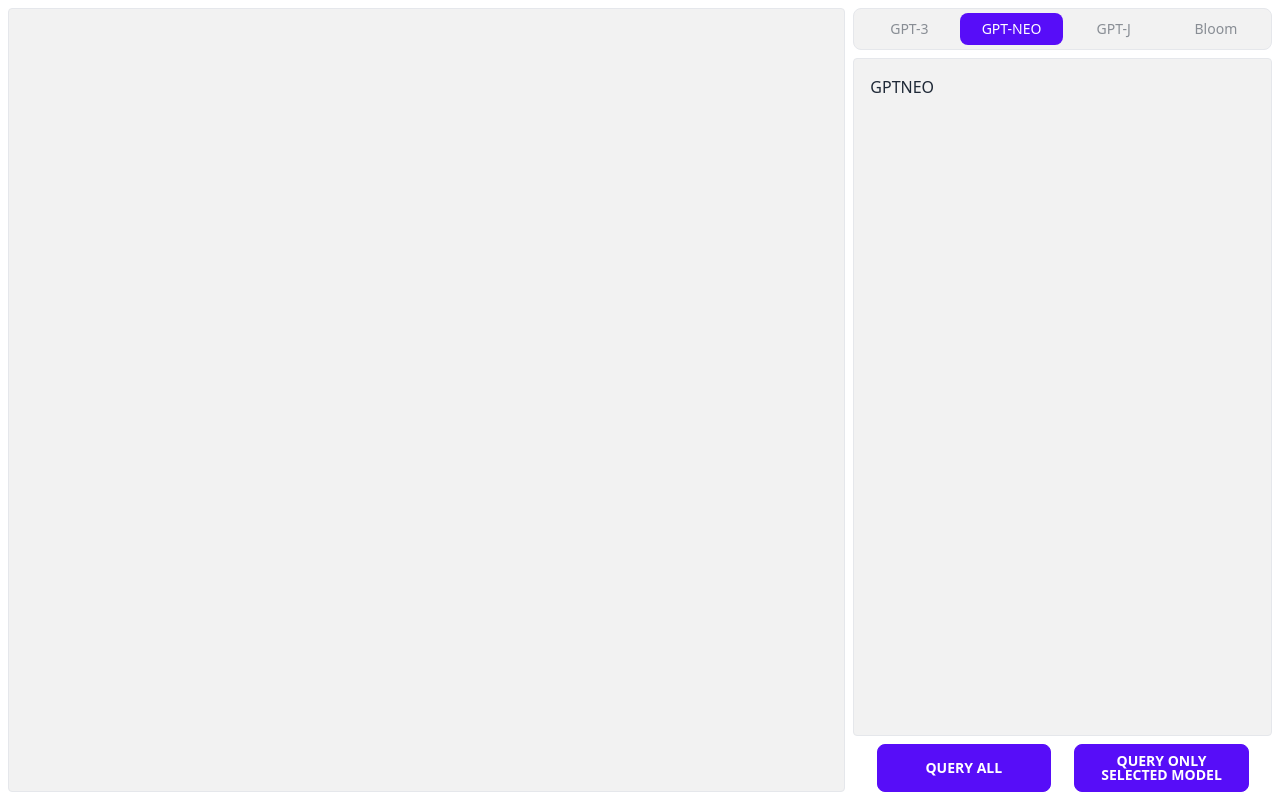
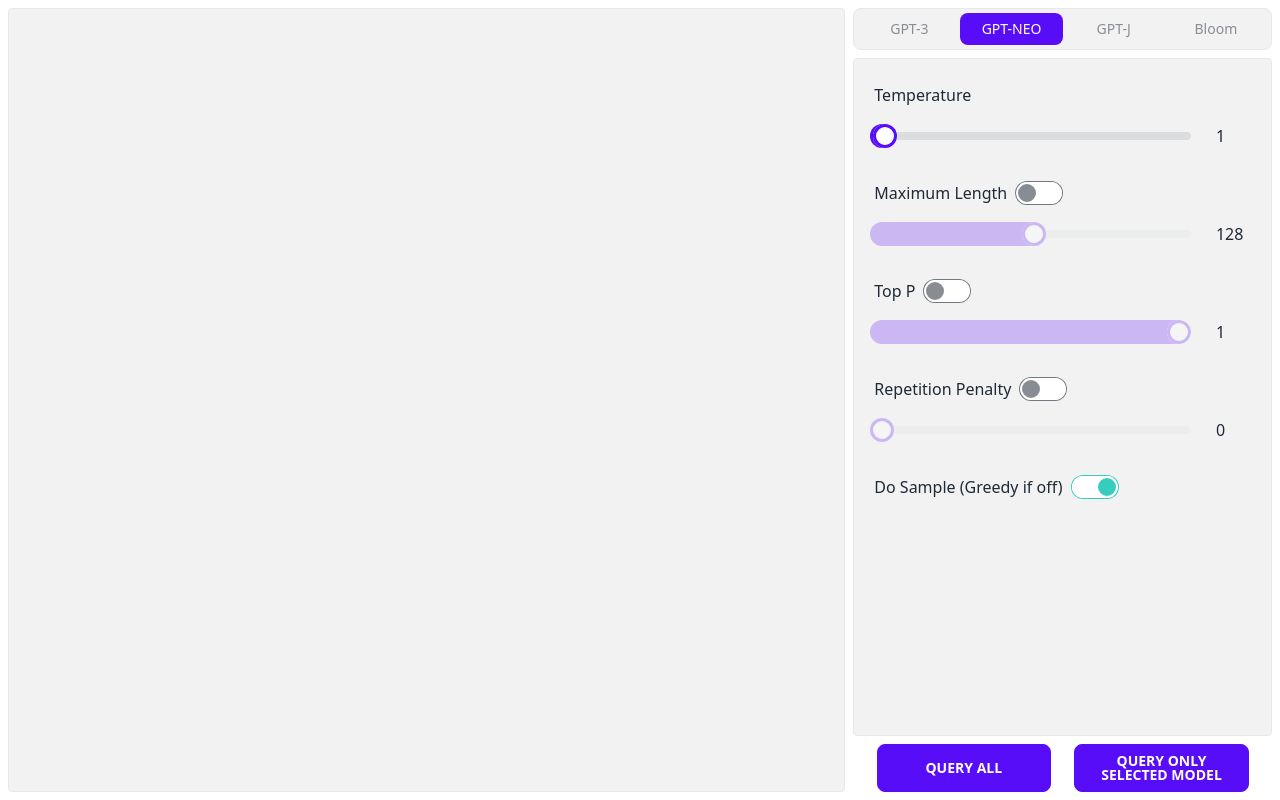
Before and after one commit to noahsmiths/ai-playground, a React (Vite) app: page / in a window 1280 px wide. Both pictures are taken after a click on the link "GPT-NEO". Built offline with nearby package versions, Linux system fonts and the light colour scheme.

Commit message:
created gptneo settings

```diff
--- a/src/modelSettingsPages/GPTJ.jsx
+++ b/src/modelSettingsPages/GPTJ.jsx
@@ -1,8 +1,17 @@
 import { useState } from 'react';
 
 const GPTJ = () => {
+    const [temperature, setTemperature] = useState(0.7);
+
     return (
-        <div>gptj</div>
+        <>
+            <label className="label" htmlFor="gpt3-temp">
+                <span className="label-text-lg pt-4">Temperature</span>
+            </label>
+            <div className="flex flex-row items-center gap-4">
+                <input type="range" min="0" max="1" value={temperature} className="range range-primary w-5/6" step="0.01" id="gpt3-temp" onChange={(e) => { setTemperature(+e.target.value); }}/><span className="input w-max h-min p-2 bg-base-200">{temperature}</span>
+            </div>
+        </>
     )
 }
 
--- a/src/modelSettingsPages/GPTNEO.jsx
+++ b/src/modelSettingsPages/GPTNEO.jsx
@@ -1,8 +1,57 @@
 import { useState } from 'react';
 
 const GPTNEO = () => {
+    const [temperature, setTemperature] = useState(1);
+    const [maxLengthEnabled, setMaxLengthEnabled] = useState(false);
+    const [maxLength, setMaxLength] = useState(128);
+    const [topPEnabled, setTopPEnabled] = useState(false);
+    const [topP, setTopP] = useState(1);
+    const [repetitionPenaltyEnabled, setRepetitionPenaltyEnabled] = useState(false);
+    const [repetitionPenalty, setRepetitionPenalty] = useState(0);
+    const [doSample, setDoSample] = useState(true);
+
     return (
-        <div>GPTNEO</div>
+        <>
+            <label className="label" htmlFor="gptneo-temp">
+                <span className="label-text-lg">Temperature</span>
+            </label>
+            <div className="flex flex-row items-center gap-4">
+                <input type="range" min="0" max="100" value={temperature} className="range range-primary w-5/6" step="0.01" id="gptneo-temp" onChange={(e) => { setTemperature(+e.target.value); }} /><span className="input w-max h-min p-2 bg-base-200">{temperature}</span>
+            </div>
+            <div className="flex flex-row items-end">
+                <label className="label" htmlFor="gptneo-max-len-toggle">
+                    <span className="label-text-lg pt-4">Maximum Length</span>
+                </label>
+                <input type="checkbox" checked={maxLengthEnabled} className="toggle toggle-accent mb-2 ml-1" id="gptneo-max-len-toggle" onChange={(e) => { setMaxLengthEnabled(e.target.checked); }}/>
+            </div>
+            <div className="flex flex-row items-center gap-4">
+                <input type="range" min="1" max="250" value={maxLength} className="range range-primary w-5/6 disabled:opacity-25" step="1" id="gptneo-max-len" onChange={(e) => { setMaxLength(+e.target.value); }} disabled={!maxLengthEnabled} /><span className="input w-max h-min p-2 bg-base-200">{maxLength}</span>
+            </div>
+            <div className="flex flex-row items-end">
+                <label className="label" htmlFor="gptneo-top-p-toggle">
+                    <span className="label-text-lg pt-4">Top P</span>
+                </label>
+                <input type="checkbox" checked={topPEnabled} className="toggle toggle-accent mb-2 ml-1" id="gptneo-top-p-toggle" onChange={(e) => { setTopPEnabled(e.target.checked); }} />
+            </div>
+            <div className="flex flex-row items-center gap-4">
+                <input type="range" min="0" max="1" value={topP} className="range range-primary w-5/6 disabled:opacity-25" step="0.01" id="gptneo-top-p" onChange={(e) => { setTopP(+e.target.value); }} disabled={!topPEnabled} /><span className="input w-max h-min p-2 bg-base-200">{topP}</span>
+            </div>
+            <div className="flex flex-row items-end">
+                <label className="label" htmlFor="gptneo-rep-pen-toggle">
+                    <span className="label-text-lg pt-4">Repetition Penalty</span>
+                </label>
+                <input type="checkbox" checked={repetitionPenaltyEnabled} className="toggle toggle-accent mb-2 ml-1" id="gptneo-rep-pen-toggle" onChange={(e) => { setRepetitionPenaltyEnabled(e.target.checked); }} />
+            </div>
+            <div className="flex flex-row items-center gap-4">
+                <input type="range" min="0" max="100" value={repetitionPenalty} className="range range-primary w-5/6 disabled:opacity-25" step="0.01" id="gptneo-rep-pen" onChange={(e) => { setRepetitionPenalty(+e.target.value); }} disabled={!repetitionPenaltyEnabled} /><span className="input w-max h-min p-2 bg-base-200">{repetitionPenalty}</span>
+            </div>
+            <div className="flex flex-row items-end gap-1">
+                <label className="label" htmlFor="gptneo-do-sample-toggle">
+                    <span className="label-text-lg pt-4">Do Sample (Greedy if off)</span>
+                </label>
+                <input type="checkbox" checked={doSample} className="toggle toggle-accent mb-2" id="gptneo-do-sample-toggle" onChange={(e) => { setDoSample(e.target.checked); }} />
+            </div>
+        </>
     )
 }
 
```
